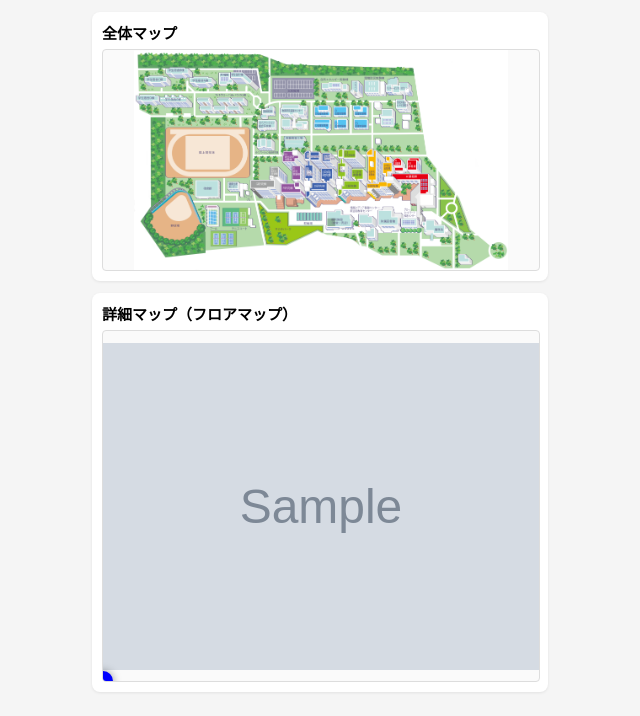
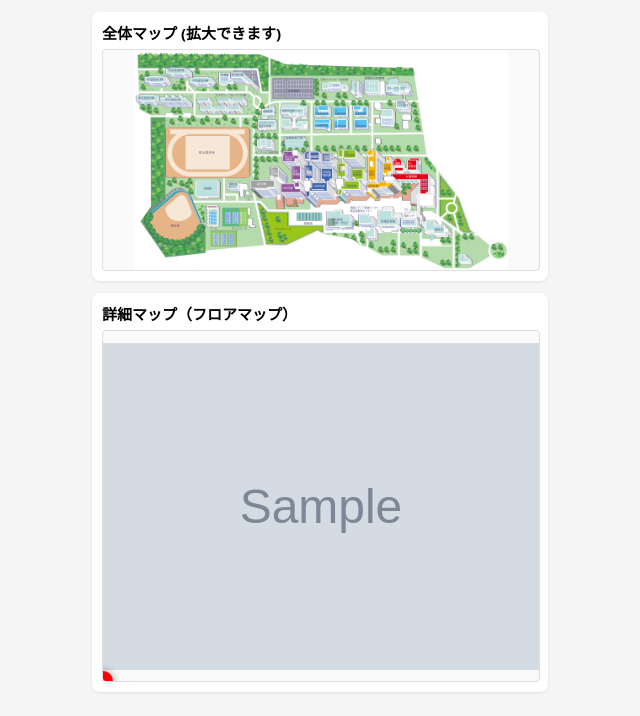
Before and after one commit to mikawa-pbl/pbl-app-2025, a Django app: template templates/teams/team_USL/index.html in a window 1280 px wide. Shown: the part 107-823 px from the top of the page, without its empty margins (320-960 px from the left). Run offline with Django 4.2, Linux system fonts and the light colour scheme; the template is opened without the code that fills it: most values are stand-ins (such as "Sample title", 1, 10 or a date in 2020); grey boxes marked "Sample" are stand-in pictures; some libraries are stand-ins or nearby versions.

Commit message:
棟idと全体マップ拡大の紐付け・ポインタの色変更

```diff
--- a/templates/teams/team_USL/index.html
+++ b/templates/teams/team_USL/index.html
@@ -144,7 +144,7 @@
             width: 20px;
             height: 20px;
             border-radius: 50%;
-            background-color: blue;
+            background-color: red;
             transform: translate(-50%, -50%);
             pointer-events: none;
             box-shadow: 0 0 8px rgba(0, 0, 0, 0.4);
@@ -197,7 +197,7 @@
 
     <main class="content">
         <section class="map-card-all">
-            <h2 class="map-title">全体マップ</h2>
+            <h2 class="map-title">全体マップ (拡大できます)</h2>
             <div class="map-wrapper-all">
                 <div id="zoom-all" class="map-wrapper-inner">
                     <img src="images/campus_all.png" alt="全体マップ">
@@ -276,8 +276,19 @@
     }
 
     document.addEventListener('DOMContentLoaded', function() {
-        // 全体マップ: (20%, 50%) を中心に 1.4倍
-        applySmartZoom('zoom-all', 55, 50, 1.7);
+
+        const buildingSelect = document.getElementById('building_id');
+        const selectedBuilding = buildingSelect.value;
+
+        if (selectedBuilding === "A" || selectedBuilding === "A1" || selectedBuilding === "A2") {
+            // 全体マップ: (55%, 50%) を中心に 1.7倍
+            applySmartZoom('zoom-all', 57, 52, 3.6);
+        }
+        else{
+            // 全体マップ: (55%, 50%) を中心に 1.7倍
+            applySmartZoom('zoom-all', 55, 50, 1.7);
+        }
+
 
         // 詳細マップ
         const elemFloor = document.getElementById('zoom-floor');
```
